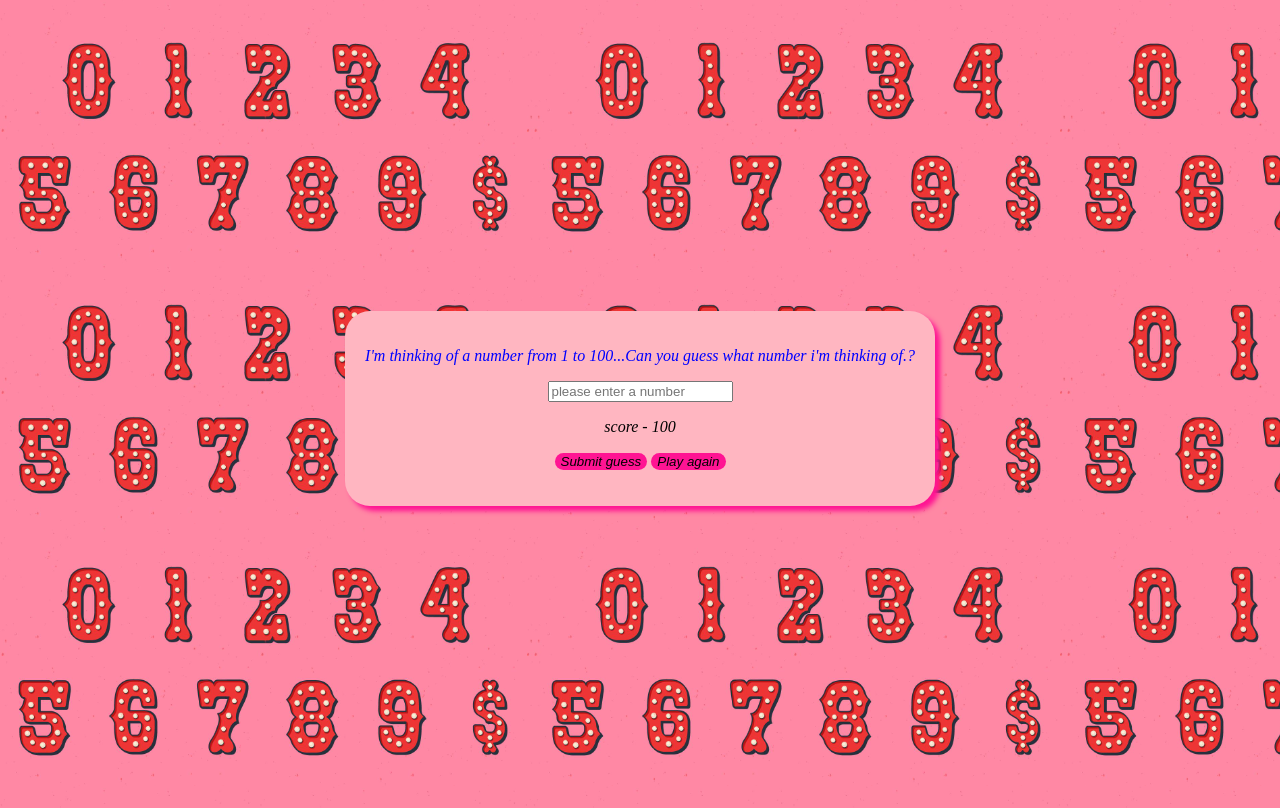
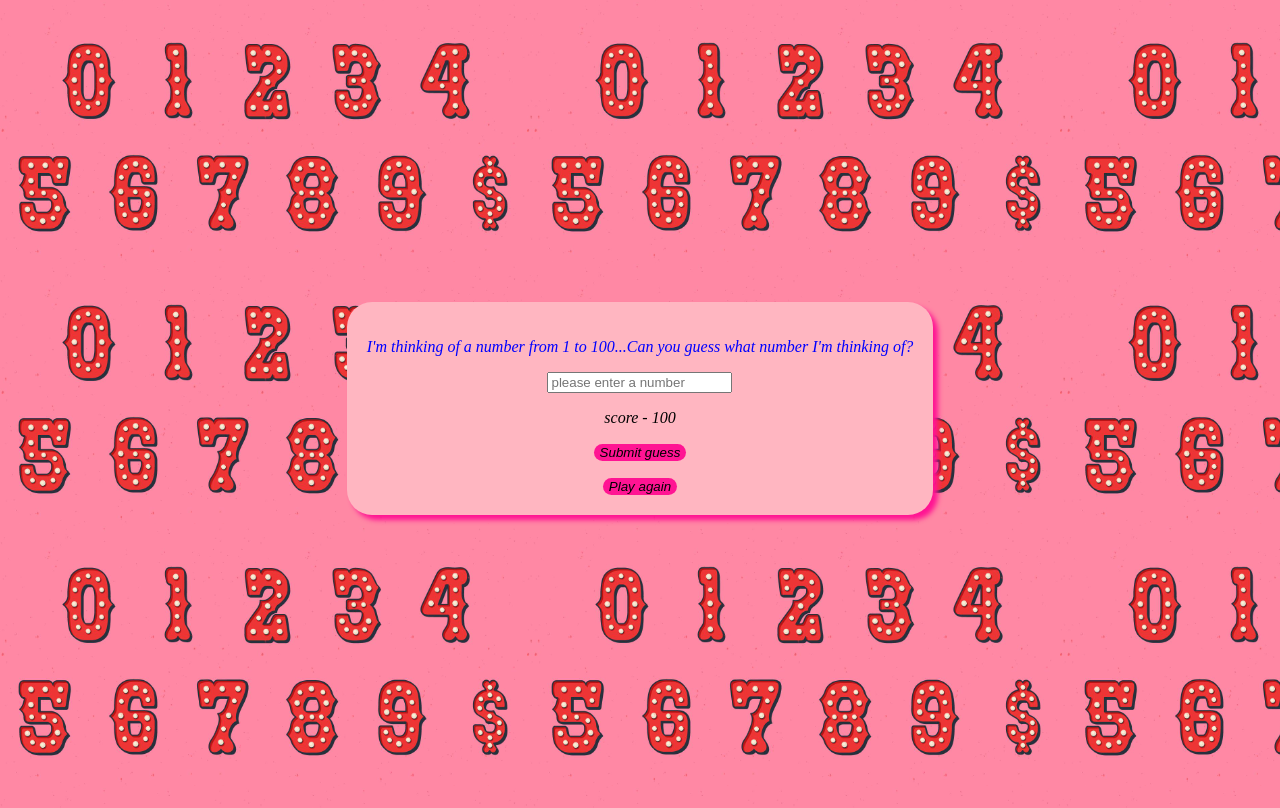
Before and after one commit to Legion-one3/Guess-the-number-game, a plain HTML site: page index.html in a window 1280 px wide. Drawn offline with Linux system fonts and the light colour scheme; files whose address does not match are found by name.

Commit message:
Update index.html

```diff
--- a/index.html
+++ b/index.html
@@ -19,13 +19,14 @@
 
  <div class="form-container">
   <form onsubmit = "GuessTheNumber(event)">
-    <em><p id = "introduction">I'm thinking of a number from 1 to 100...Can you guess what number i'm thinking of.?</p></em>
+    <em><p id = "introduction">I'm thinking of a number from 1 to 100...Can you guess what number I'm thinking of?</p></em>
     <input name = "guess" type = "number" id = "ip" placeholder= "please enter a number" required>
     <p id = "recentguess"></p>
     <em><p id = "score">score - 100</p></em>
-    <button type = "submit" id = "sb"><i>Submit guess</i></button>
-    <button id="playagain" onclick = "playAgain()"><i>Play again</i></button>
+    <button class="buttons submit" id="sb"><i>Submit guess</i></button>
+
     <em><p id = "feedbackmessage"></p></em>
+    <button class="buttons" id="playagain" onclick="playAgain()"><i>Play again</i></button>
   </form >
  </div>
 
```
